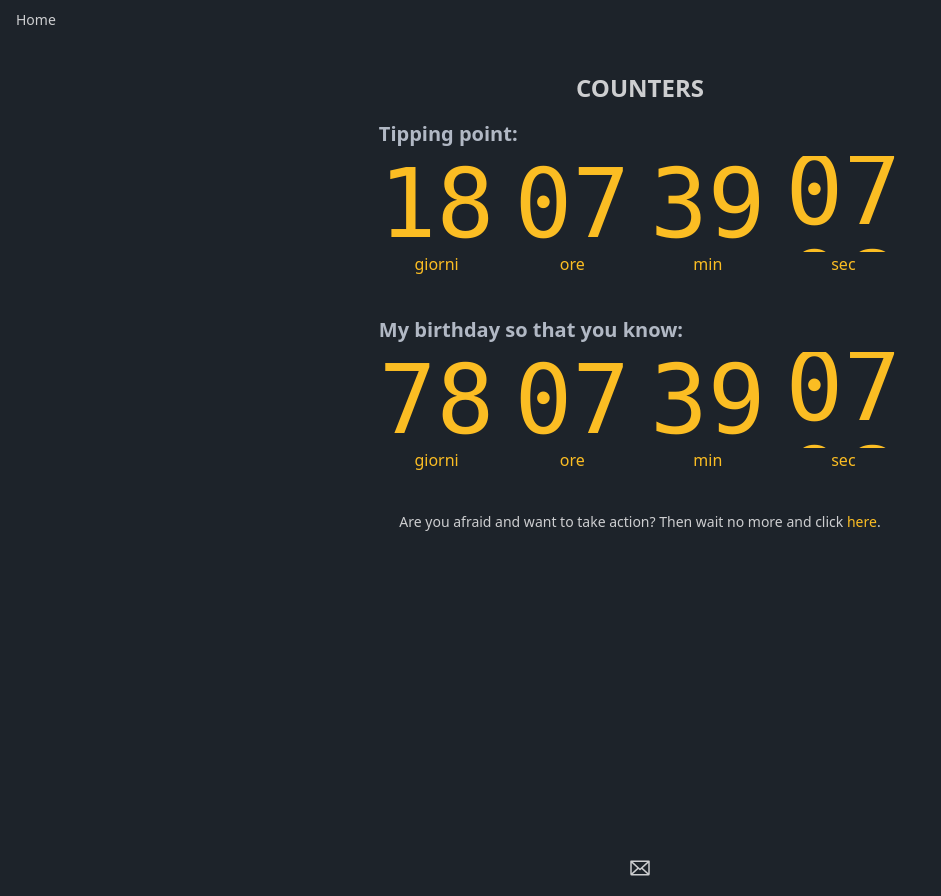
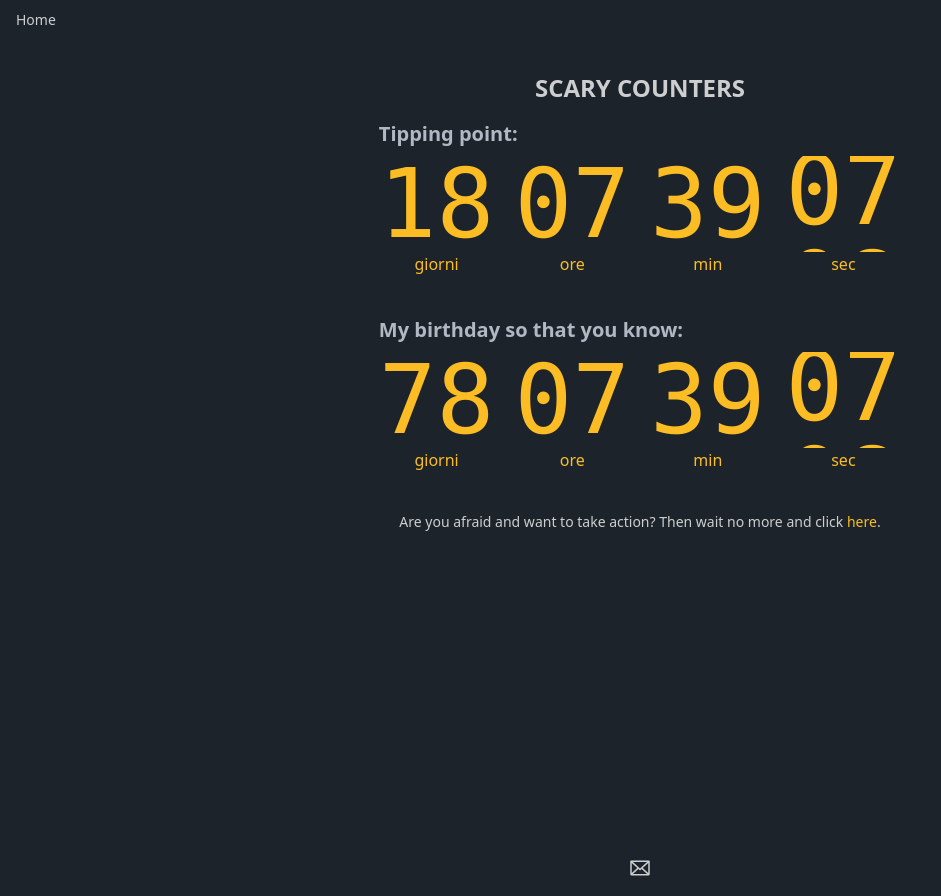
Before and after one commit to blitzmartin/countdown_tailwind, a React (Vite) app: page / in a window 1280 px wide. Shown: the whole page, without its empty margins (0-941 px from the left). Built offline with nearby package versions, Linux system fonts and the light colour scheme.

Commit message:
small changes

```diff
--- a/src/pages/home/Home.tsx
+++ b/src/pages/home/Home.tsx
@@ -4,7 +4,7 @@ import { CountdownTimer } from './components/CountdownTimer'
 
 export const Home = () => {
   return (
-    <PageContainer title="COUNTERS">
+    <PageContainer title="SCARY COUNTERS">
       <div className="flex flex-col gap-10">
         <CountdownTimer
           targetDate="2023-11-03T00:00:00"
```
